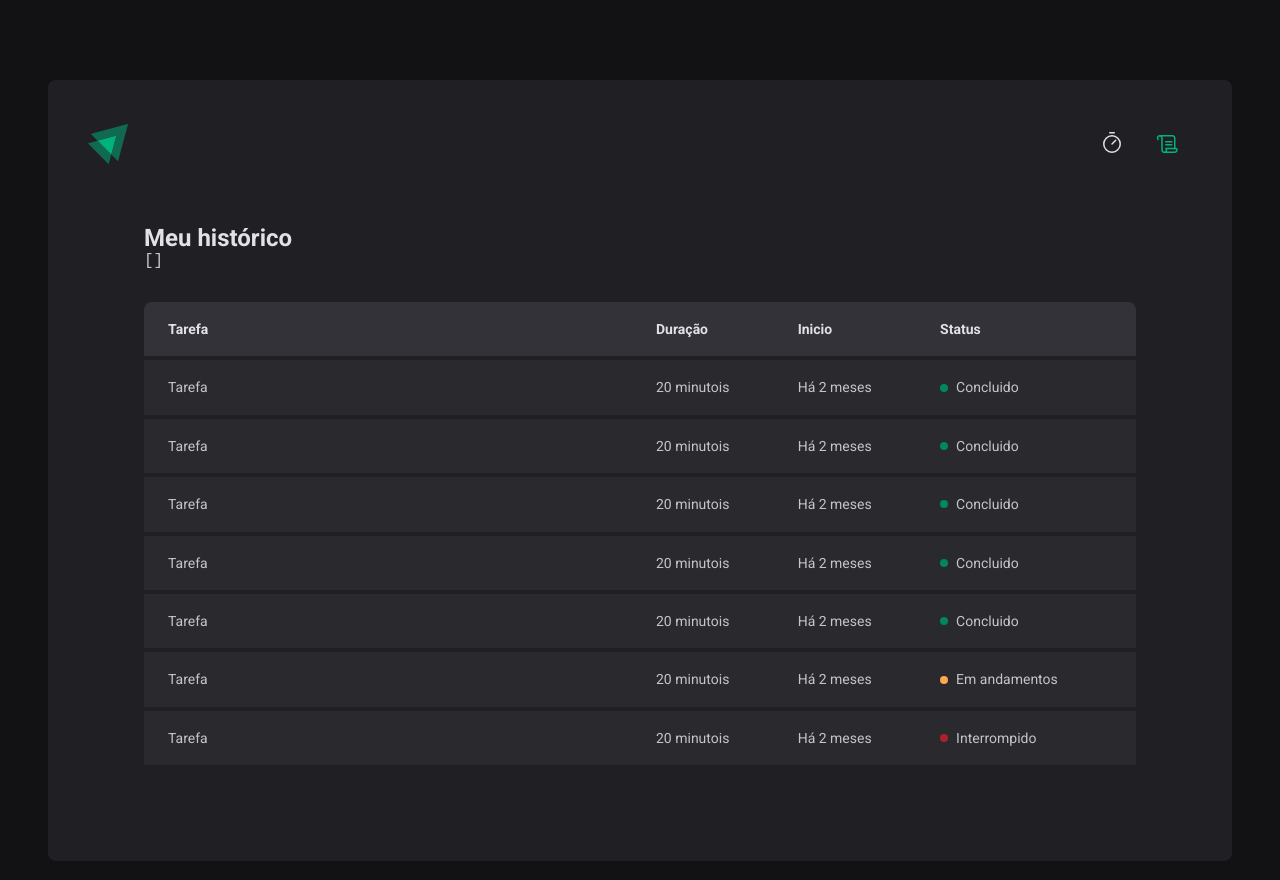
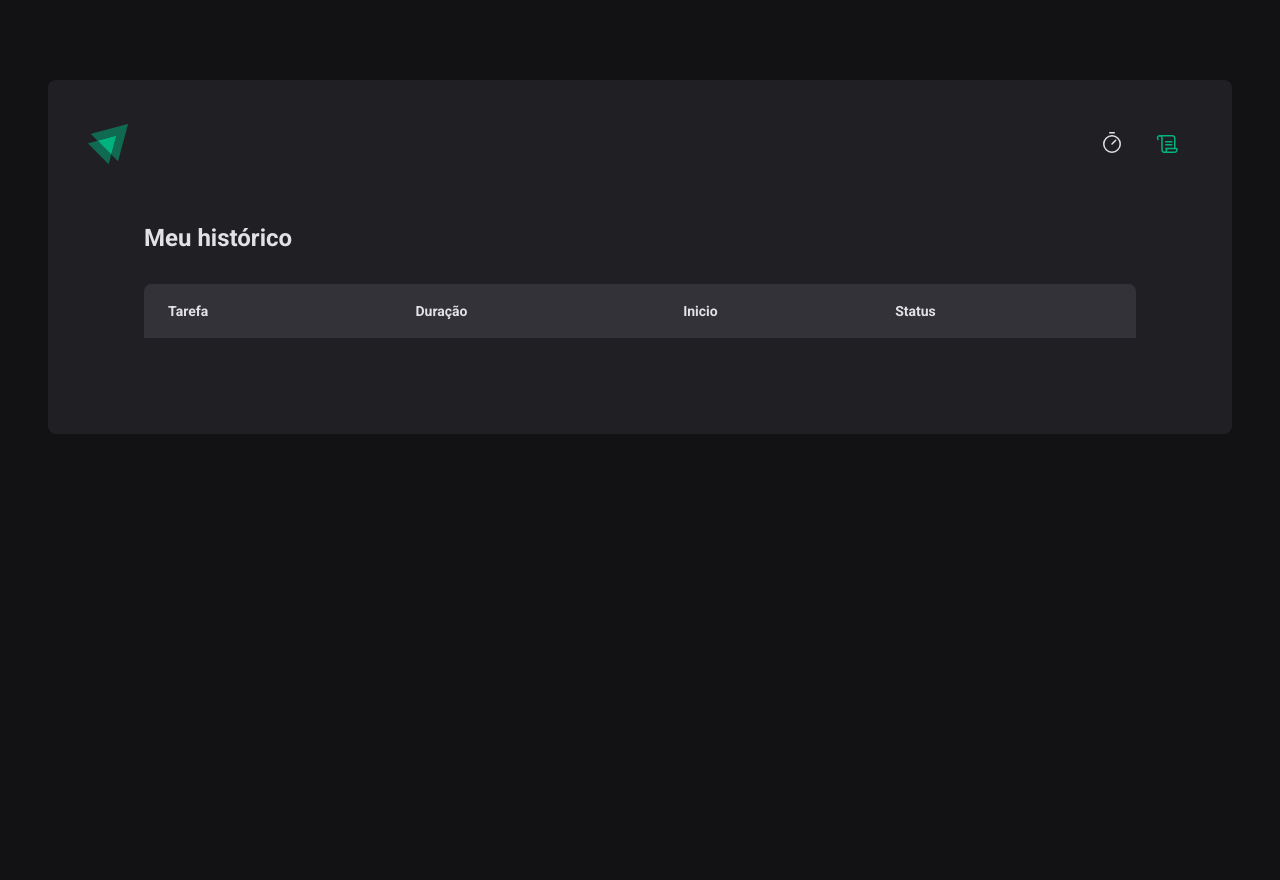
Before and after one commit to WilliamFilh0/Timer-ts, a React (Vite) app: page /history in a window 1280 px wide. Built offline with nearby package versions, Linux system fonts and the light colour scheme.

Commit message:
feat: add history listing

```diff
--- a/src/pages/History/index.tsx
+++ b/src/pages/History/index.tsx
@@ -9,7 +9,6 @@
     <HistoryContainer>
       {" "}
       <h1>Meu histórico</h1>
-      <pre>{JSON.stringify(cycles, null, 2)}</pre>
       <HistoryList>
         <table>
           <thead>
@@ -21,62 +20,26 @@
             </tr>
           </thead>
           <tbody>
-            <tr>
-              <td>Tarefa</td>
-              <td>20 minutois</td>
-              <td>Há 2 meses</td>
-              <td>
-                <Status statusColor="green">Concluido</Status>
-              </td>
-            </tr>
-            <tr>
-              <td>Tarefa</td>
-              <td>20 minutois</td>
-              <td>Há 2 meses</td>
-              <td>
-                <Status statusColor="green">Concluido</Status>
-              </td>
-            </tr>
-            <tr>
-              <td>Tarefa</td>
-              <td>20 minutois</td>
-              <td>Há 2 meses</td>
-              <td>
-                <Status statusColor="green">Concluido</Status>
-              </td>
-            </tr>
-            <tr>
-              <td>Tarefa</td>
-              <td>20 minutois</td>
-              <td>Há 2 meses</td>
-              <td>
-                <Status statusColor="green">Concluido</Status>
-              </td>
-            </tr>
-            <tr>
-              <td>Tarefa</td>
-              <td>20 minutois</td>
-              <td>Há 2 meses</td>
-              <td>
-                <Status statusColor="green">Concluido</Status>
-              </td>
-            </tr>
-            <tr>
-              <td>Tarefa</td>
-              <td>20 minutois</td>
-              <td>Há 2 meses</td>
-              <td>
-                <Status statusColor="yellow">Em andamentos</Status>
-              </td>
-            </tr>
-            <tr>
-              <td>Tarefa</td>
-              <td>20 minutois</td>
-              <td>Há 2 meses</td>
-              <td>
-                <Status statusColor="red">Interrompido</Status>
-              </td>
-            </tr>
+            {cycles.map((cycle) => {
+              return (
+                <tr key={cycle.id}>
+                  <td>{cycle.task}</td>
+                  <td>{cycle.minutesAmount} minutos</td>
+                  <td>{cycle.startDate.toISOString()}</td>
+                  <td>
+                    {cycle.finishedDate && (
+                      <Status statusColor="green">Concluido</Status>
+                    )}
+                    {cycle.interruptedDate && (
+                      <Status statusColor="red">Interrompido</Status>
+                    )}
+                    {!cycle.interruptedDate && !cycle.finishedDate && (
+                      <Status statusColor="yellow">Em andamento</Status>
+                    )}
+                  </td>
+                </tr>
+              );
+            })}
           </tbody>
         </table>
       </HistoryList>
```
